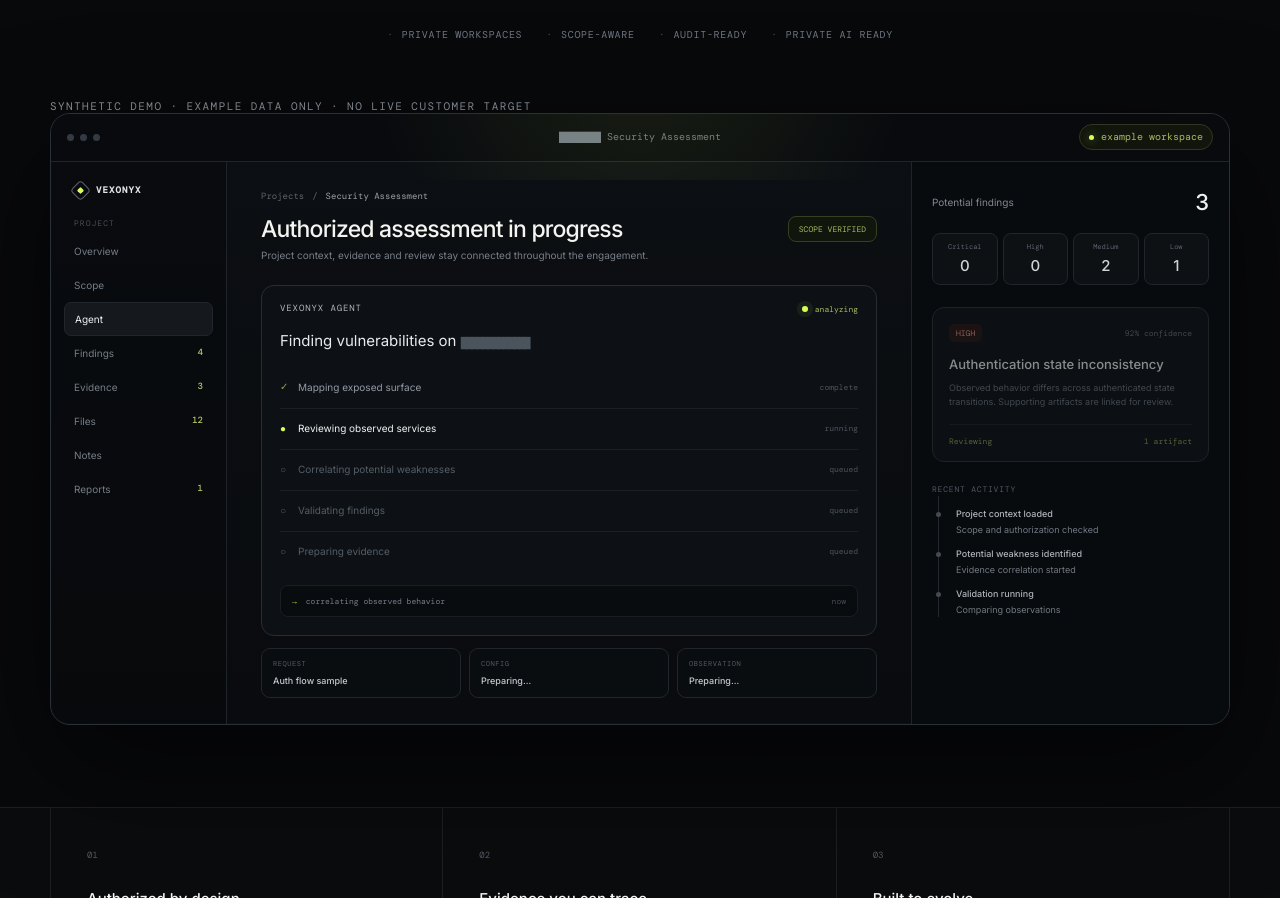
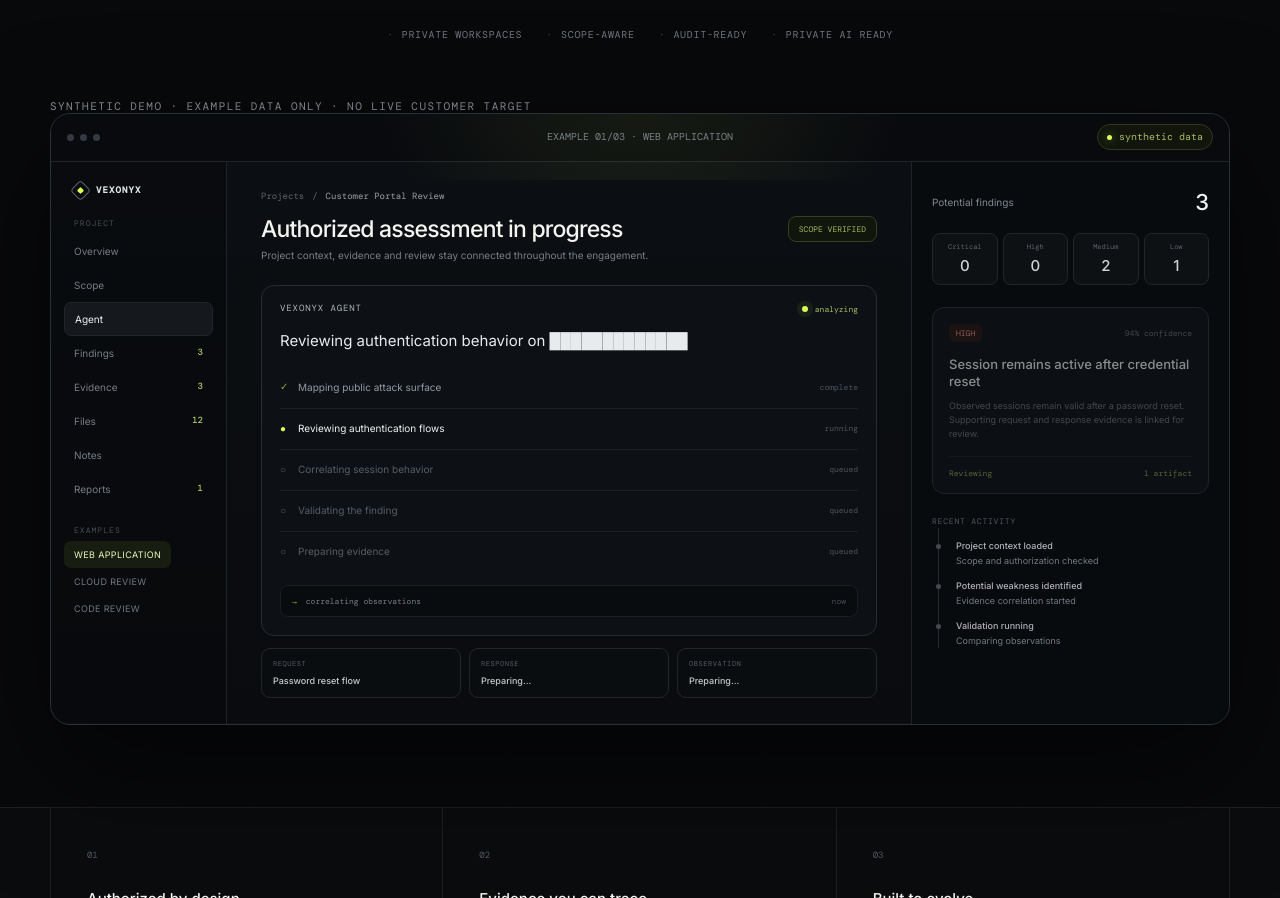
Before and after one commit to heke99/vexonyx, a Next.js app in the folder apps/web/: page / in a window 1280 px wide. Shown: the part 540-1438 px from the top of the page. Built offline with nearby package versions, Linux system fonts and the light colour scheme; no server answers; a web font is replaced by a local one.

Commit message:
Add richer rotating hero security examples

```diff
--- a/apps/web/components/hero-workspace.tsx
+++ b/apps/web/components/hero-workspace.tsx
@@ -1,40 +1,93 @@
 "use client";
 
-import { useEffect, useState } from "react";
+import { useEffect, useMemo, useState } from "react";
 import styles from "./hero-workspace.module.css";
 
-const steps = [
-  "Mapping exposed surface",
-  "Reviewing observed services",
-  "Correlating potential weaknesses",
-  "Validating findings",
-  "Preparing evidence",
-] as const;
+type Scenario = {
+  label: string;
+  project: string;
+  task: string;
+  steps: readonly string[];
+  evidence: readonly (readonly [string, string])[];
+  finding: string;
+  findingBody: string;
+  severity: "HIGH" | "MEDIUM";
+  confidence: string;
+  activity: string;
+};
 
-const evidence = [
-  ["REQUEST", "Auth flow sample"],
-  ["CONFIG", "Session policy"],
-  ["OBSERVATION", "State mismatch"],
-] as const;
+const scenarios: readonly Scenario[] = [
+  {
+    label: "WEB APPLICATION",
+    project: "Customer Portal Review",
+    task: "Reviewing authentication behavior on █████████████",
+    steps: ["Mapping public attack surface", "Reviewing authentication flows", "Correlating session behavior", "Validating the finding", "Preparing evidence"],
+    evidence: [["REQUEST", "Password reset flow"], ["RESPONSE", "Session state comparison"], ["OBSERVATION", "Unexpected session persistence"]],
+    finding: "Session remains active after credential reset",
+    findingBody: "Observed sessions remain valid after a password reset. Supporting request and response evidence is linked for review.",
+    severity: "HIGH",
+    confidence: "94% confidence",
+    activity: "session behavior reproduced and linked to evidence",
+  },
+  {
+    label: "CLOUD REVIEW",
+    project: "Cloud Access Review",
+    task: "Reviewing workload permissions in ███████████",
+    steps: ["Loading cloud inventory", "Mapping workload identities", "Reviewing permission boundaries", "Validating effective access", "Preparing remediation notes"],
+    evidence: [["POLICY", "Workload role definition"], ["RESOURCE", "Effective permission set"], ["OBSERVATION", "Broader access than required"]],
+    finding: "Workload identity has excessive permissions",
+    findingBody: "The observed workload role can access resources outside its expected operational boundary. Evidence is preserved for review.",
+    severity: "MEDIUM",
+    confidence: "91% confidence",
+    activity: "effective access compared with expected workload boundary",
+  },
+  {
+    label: "CODE REVIEW",
+    project: "API Service Review",
+    task: "Reviewing sensitive data handling in ███████████",
+    steps: ["Indexing repository context", "Tracing authentication code", "Reviewing debug and error paths", "Validating exposure conditions", "Preparing source references"],
+    evidence: [["SOURCE", "Authentication handler"], ["SOURCE", "Debug logging path"], ["OBSERVATION", "Sensitive value reaches logs"]],
+    finding: "Sensitive token can reach application logs",
+    findingBody: "A debug path can write a sensitive token to logs under specific error conditions. Source references are attached for validation.",
+    severity: "HIGH",
+    confidence: "96% confidence",
+    activity: "source path traced from request handling to logging sink",
+  },
+];
 
 export function HeroWorkspace() {
+  const [scenarioIndex, setScenarioIndex] = useState(0);
   const [active, setActive] = useState(2);
+  const scenario = scenarios[scenarioIndex];
 
   useEffect(() => {
-    const timer = window.setInterval(() => {
-      setActive((current) => (current >= steps.length - 1 ? 1 : current + 1));
+    const stepTimer = window.setInterval(() => {
+      setActive((current) => (current >= scenario.steps.length - 1 ? 1 : current + 1));
     }, 1700);
-    return () => window.clearInterval(timer);
+    return () => window.clearInterval(stepTimer);
+  }, [scenario.steps.length]);
+
+  useEffect(() => {
+    const scenarioTimer = window.setInterval(() => {
+      setScenarioIndex((current) => (current + 1) % scenarios.length);
+      setActive(1);
+    }, 8500);
+    return () => window.clearInterval(scenarioTimer);
   }, []);
 
   const validated = active >= 3;
+  const findingCount = validated ? 4 : 3;
+  const scenarioNumber = String(scenarioIndex + 1).padStart(2, "0");
+  const severityGrid = useMemo(() => scenario.severity === "HIGH"
+    ? [["Critical", "0"], ["High", validated ? "1" : "0"], ["Medium", "2"], ["Low", "1"]]
+    : [["Critical", "0"], ["High", "0"], ["Medium", validated ? "2" : "1"], ["Low", "1"]], [scenario.severity, validated]);
 
   return (
-    <div className={styles.frame} aria-label="Synthetic VEXONYX security assessment workspace">
+    <div className={styles.frame} aria-label={`Synthetic VEXONYX example: ${scenario.label.toLowerCase()}`}>
       <div className={styles.topbar}>
         <div className={styles.dots}><i /><i /><i /></div>
-        <span>███████ Security Assessment</span>
-        <span className={styles.demo}><i /> example workspace</span>
+        <span>EXAMPLE {scenarioNumber}/{String(scenarios.length).padStart(2, "0")} · {scenario.label}</span>
+        <span className={styles.demo}><i /> synthetic data</span>
       </div>
 
       <div className={styles.body}>
@@ -42,23 +95,38 @@ export function HeroWorkspace() {
           <div className={styles.sideBrand}><span className={styles.sideMark} /> VEXONYX</div>
           <span className={styles.navLabel}>PROJECT</span>
           {[
-            ["Overview", ""],
-            ["Scope", ""],
-            ["Agent", "active"],
-            ["Findings", "4"],
-            ["Evidence", "3"],
-            ["Files", "12"],
-            ["Notes", ""],
-            ["Reports", "1"],
+            ["Overview", ""], ["Scope", ""], ["Agent", "active"], ["Findings", String(findingCount)],
+            ["Evidence", "3"], ["Files", "12"], ["Notes", ""], ["Reports", "1"],
           ].map(([label, badge]) => (
             <div className={`${styles.navItem} ${badge === "active" ? styles.navItemActive : ""}`} key={label}>
               <span>{label}</span>{badge && badge !== "active" ? <b>{badge}</b> : null}
             </div>
           ))}
+          <span className={styles.navLabel} style={{ marginTop: 20 }}>EXAMPLES</span>
+          {scenarios.map((item, index) => (
+            <button
+              type="button"
+              key={item.label}
+              onClick={() => { setScenarioIndex(index); setActive(1); }}
+              aria-pressed={scenarioIndex === index}
+              style={{
+                appearance: "none",
+                border: 0,
+                background: scenarioIndex === index ? "rgba(216,255,85,.08)" : "transparent",
+                color: scenarioIndex === index ? "#e9f8ba" : "#707984",
+                textAlign: "left",
+                padding: "8px 10px",
+                borderRadius: 7,
+                cursor: "pointer",
+                fontSize: 9,
+                letterSpacing: ".04em",
+              }}
+            >{item.label}</button>
+          ))}
         </aside>
 
         <section className={styles.main}>
-          <div className={styles.crumb}><span>Projects</span><span>/</span><strong>Security Assessment</strong></div>
+          <div className={styles.crumb}><span>Projects</span><span>/</span><strong>{scenario.project}</strong></div>
           <div className={styles.headingRow}>
             <div>
               <h3>Authorized assessment in progress</h3>
@@ -72,9 +140,9 @@ export function HeroWorkspace() {
               <span>VEXONYX AGENT</span>
               <span className={styles.running}><i /> analyzing</span>
             </header>
-            <p className={styles.agentTitle}>Finding vulnerabilities on <span className={styles.redacted}>█████████████</span></p>
+            <p className={styles.agentTitle}>{scenario.task}</p>
             <div className={styles.steps}>
-              {steps.map((step, index) => {
+              {scenario.steps.map((step, index) => {
                 const state = index < active ? "done" : index === active ? "active" : "pending";
                 return (
                   <div className={`${styles.step} ${state === "done" ? styles.stepDone : state === "active" ? styles.stepActive : ""}`} key={step}>
@@ -85,25 +153,29 @@ export function HeroWorkspace() {
                 );
               })}
             </div>
-            <div className={styles.activity}><b>→</b><span>{validated ? "evidence linked to potential finding" : "correlating observed behavior"}</span><time>now</time></div>
+            <div className={styles.activity}><b>→</b><span>{validated ? scenario.activity : "correlating observations"}</span><time>now</time></div>
           </article>
 
           <div className={styles.evidenceRail}>
-            {evidence.map(([kind, name], index) => <div className={styles.evidence} key={kind}><span>{kind}</span><strong>{validated || index === 0 ? name : "Preparing…"}</strong></div>)}
+            {scenario.evidence.map(([kind, name], index) => (
+              <div className={styles.evidence} key={`${kind}-${name}`}>
+                <span>{kind}</span><strong>{validated || index === 0 ? name : "Preparing…"}</strong>
+              </div>
+            ))}
           </div>
-          <p className={styles.mobileHint}>The finding panel appears beside the assessment on wider screens.</p>
+          <p className={styles.mobileHint}>Three synthetic examples rotate automatically. Choose one from the example list on wider screens.</p>
         </section>
 
         <aside className={styles.right}>
-          <div className={styles.rightTitle}><span>Potential findings</span><strong>{validated ? 4 : 3}</strong></div>
+          <div className={styles.rightTitle}><span>Potential findings</span><strong>{findingCount}</strong></div>
           <div className={styles.severityGrid}>
-            {[['Critical','0'],['High',validated ? '1' : '0'],['Medium','2'],['Low','1']].map(([label, value]) => <div className={styles.severity} key={label}><span>{label}</span><b>{value}</b></div>)}
+            {severityGrid.map(([label, value]) => <div className={styles.severity} key={label}><span>{label}</span><b>{value}</b></div>)}
           </div>
 
           <article className={`${styles.finding} ${validated ? styles.findingLive : styles.findingDim}`}>
-            <div className={styles.findingMeta}><span className={styles.high}>HIGH</span><span className={styles.confidence}>92% confidence</span></div>
-            <h4>Authentication state inconsistency</h4>
-            <p>Observed behavior differs across authenticated state transitions. Supporting artifacts are linked for review.</p>
+            <div className={styles.findingMeta}><span className={styles.high}>{scenario.severity}</span><span className={styles.confidence}>{scenario.confidence}</span></div>
+            <h4>{scenario.finding}</h4>
+            <p>{scenario.findingBody}</p>
             <footer className={styles.findingFooter}><span>{validated ? "Validated" : "Reviewing"}</span><span>{validated ? "3 artifacts" : "1 artifact"}</span></footer>
           </article>
 
```
